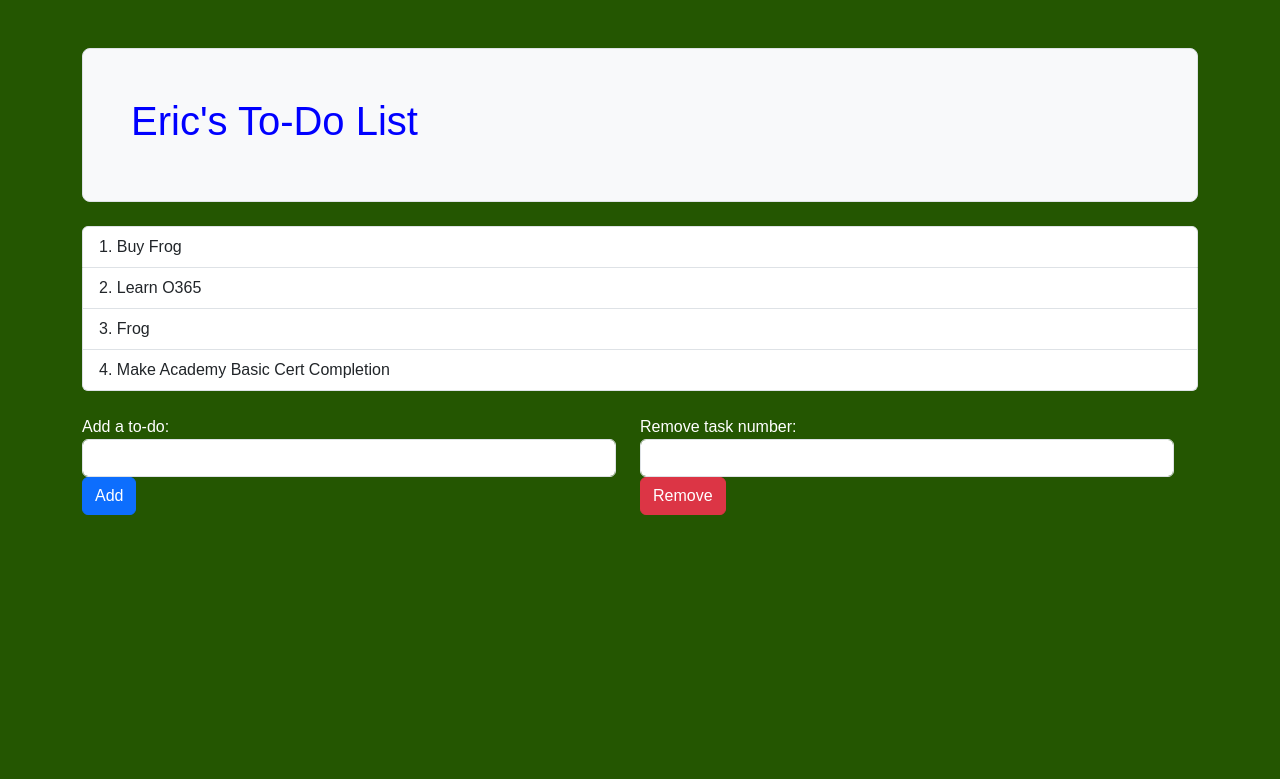
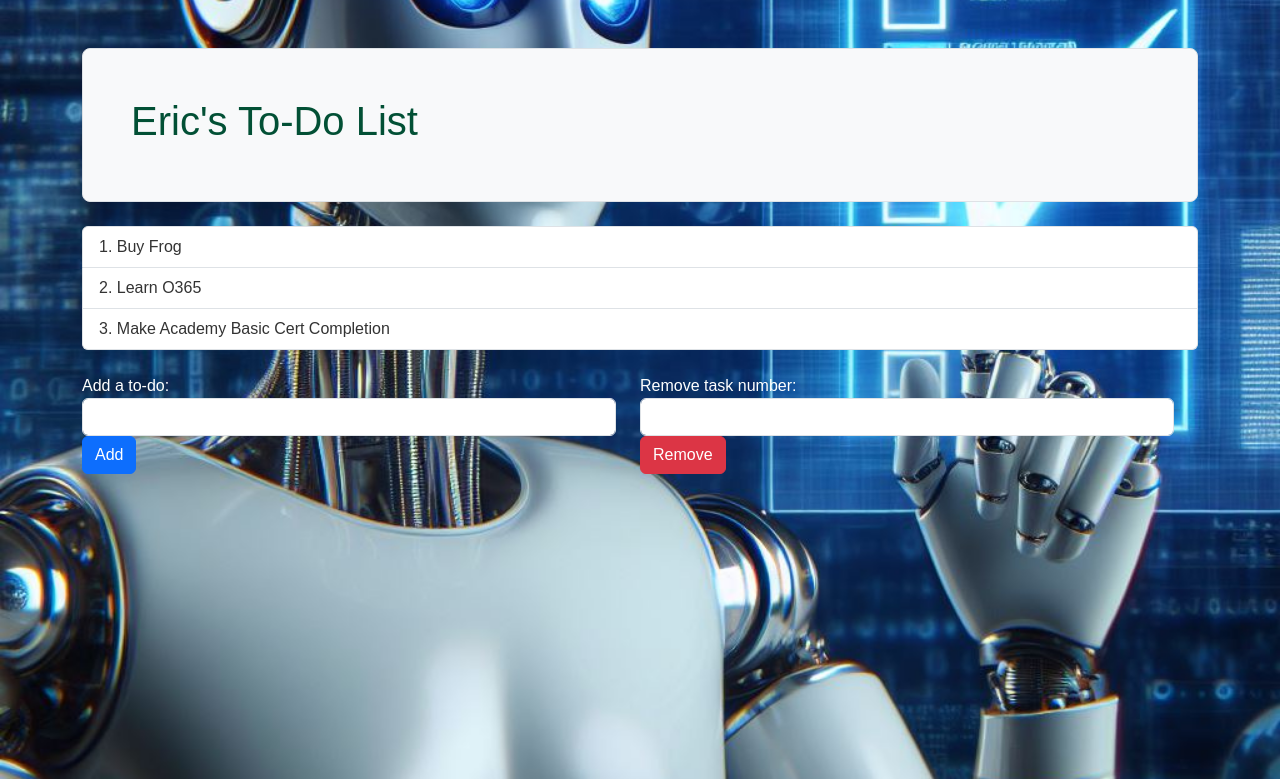
Before and after one commit to EriicLam/MyToDoAPP, a Flask app: page / in a window 1280 px wide. Shown: the top 779 px of the page. Run offline with Flask 3, Linux system fonts and the light colour scheme.

Commit message:
S2_F2_US2

```diff
--- a/static/css/style.css
+++ b/static/css/style.css
@@ -1,9 +1,20 @@
 body {
-    background-color: rgb(36, 86, 1);
-    color: white;
+    color: darkslategray;  /* default font color */
     font-family: Arial, sans-serif;
+    background-image: url("../images/Designer02.jpeg");
+    background-repeat: no-repeat;
+    background-position: center;
+    background-size:cover;
+}
+
+label {
+    color: white
 }
 
 h1 {
-    color: blue;
+    color: rgb(2, 80, 53); /* font for the h1 header*/
 }
+
+.list-group-item {
+    color: #333; /* dark grey */
+}
--- a/templates/index.html
+++ b/templates/index.html
@@ -4,6 +4,7 @@
     <title>Eric's To-Do List</title>
     <link href="https://cdn.jsdelivr.net/npm/bootstrap@5.3.3/dist/css/bootstrap.min.css" rel="stylesheet" integrity="sha384-QWTKZyjpPEjISv5WaRU9OFeRpok6YctnYmDr5pNlyT2bRjXh0JMhjY6hW+ALEwIH" crossorigin="anonymous">
     <link rel="stylesheet" href="{{ url_for('static', filename='css/style.css') }}">
+    <link rel="icon" type="image/png" href="{{ url_for('static', filename='images/favicon.ico') }}">
 </head>
 <body>
     <div class="container">
--- a/todo_list.txt
+++ b/todo_list.txt
@@ -1,4 +1,3 @@
 Buy Frog
 Learn O365
-Frog
 Make Academy Basic Cert Completion
```
Also changed, not shown: static/images/favicon.ico (added).
